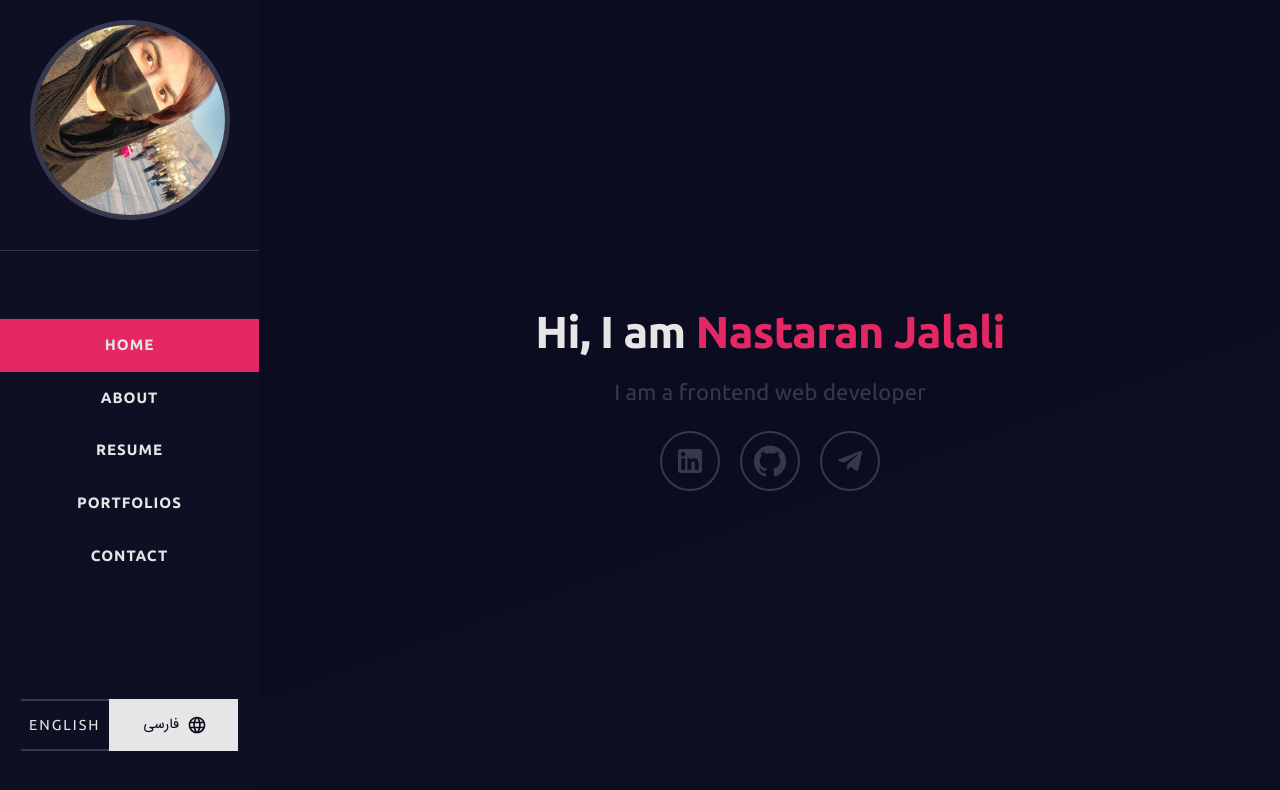
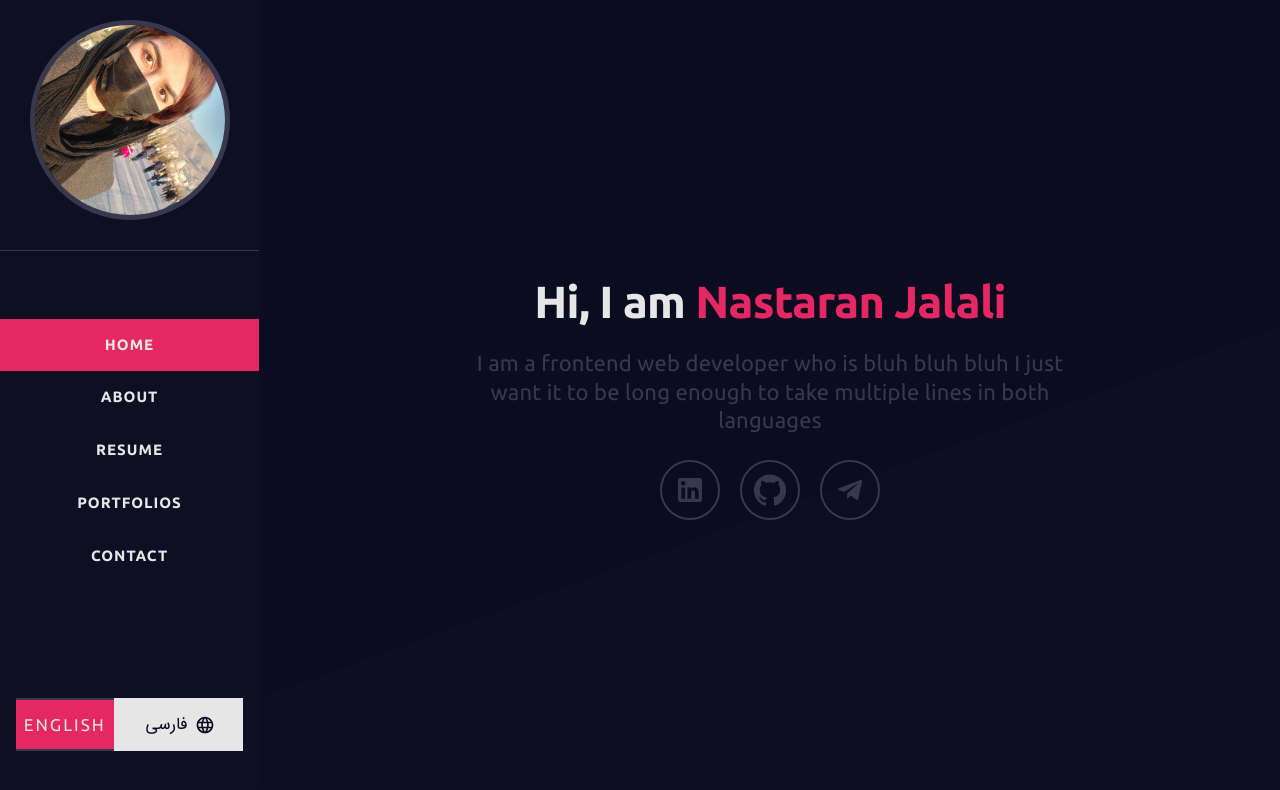
Before and after one commit to nastaranjalali/resumeReactApp, a React (Create React App) app: page / in a window 1280 px wide. Shown: the top 790 px of the page. Built offline with nearby package versions, Linux system fonts and the light colour scheme; what jss-rtl would draw is missing.

Commit message:
add descriptions and texts

```diff
--- a/src/localization/en.js
+++ b/src/localization/en.js
@@ -7,7 +7,19 @@ export default {
     contact : "CONTACT",
     hi1:"Hi, I am ",
     hi2 :"",
-    homeDesc:"I am a frontend web developer",
-    aboutMe:"ABOUT ME"
+    homeDesc:"I am a frontend web developer who is bluh bluh bluh I just want it to be long enough to take multiple lines in both languages ",
+    aboutMe:"ABOUT ME",
+    fullName:"Full Name",
+    age:"Age",
+    nationality:"Nationality",
+    languages:"Languages",
+    phone:"Phone",
+    years:"years",
+    iranian:"Iranian",
+    persian:"Persian",
+    english:"English",
+    german:"German",
+    services:"Services",
+    downloadcv:"Download CV",
 
 }
--- a/src/localization/fa.js
+++ b/src/localization/fa.js
@@ -7,7 +7,19 @@ export default {
     contact : "ارتباط با من",
     hi1:"سلام من ",
     hi2 :" هستم",
-    homeDesc:"برنامه نویس و توسعه دهنده سمت کاربر",
-    aboutMe:"معرفی"
+    homeDesc:"  برنامه نویس و توسعه دهنده سمت کاربر اممم ساری باید متن طولانی تری بنویسم بعدا فکر میکنم یه متن طولانی درست و حسابی مینوسیم ولی خب در حال حاضر همین خوبه",
+    aboutMe:"معرفی",
+    fullName:"نام کامل",
+    age:"سال",
+    nationality:"ملیت",
+    languages:"زبان\u200cها",
+    phone:"تلفن",
+    years:"سال",
+    iranian:"ایرانی",
+    persian:"فارسی",
+    english:"انگلیسی",
+    german:"آلمانی",
+    services:"خدمات",
+    downloadcv:"دانلود رزومه",
 
 }
--- a/src/screens/AboutScreen.js
+++ b/src/screens/AboutScreen.js
@@ -4,7 +4,7 @@ import theme from "../themes/theme";
 import {getTranslate} from "../localization";
 import Title from "../components/Title";
 import aboutMePic from "../assets/images/aboutMePic.jpg"
-import {Grid} from "@material-ui/core";
+import {Button, Grid, Typography} from "@material-ui/core";
 
 const useStyles = makeStyles({
     root: {
@@ -17,10 +17,11 @@ const useStyles = makeStyles({
         // backgroundColor:"#883",
         position: "relative",
         padding: 20,
+        minHeight: 400,
         "&::before": {
             content: "''",
             width: "20px",
-            height: "230px",
+            height: "60%",
             backgroundColor: "rgba(229,39,100,0.7)",
             position: "absolute",
             top: 20,
@@ -28,7 +29,7 @@ const useStyles = makeStyles({
         }, "&::after": {
             content: "''",
             width: "20px",
-            height: "230px",
+            height: "60%",
             backgroundColor: "rgba(229,39,100,0.7)",
             position: "absolute",
             bottom: 20,
@@ -38,15 +39,29 @@ const useStyles = makeStyles({
 
     },
     aboutMePic: {
-        width: "100%"
+        width: "100%",
+        height: "100%"
 
     },
     textContainer: {
-        backgroundColor: "#833",
-        padding: 35,
+        padding: 20,
+        textAlign: "left",
 
 
+    },
+    name: {
+        color: "rgba(229,39,100,1)"
+    },
+    bold: {
+        minWidth: 130,
+        display: "inline-block"
+    },
+    cvButton:{
+        '&:hover':{
+            backgroundColor: "rgba(191, 23, 77, 0.6)",
+        }
     }
+
 
 });
 
@@ -61,9 +76,35 @@ function About() {
                     <img src={aboutMePic} alt="" className={classes.aboutMePic}/>
                 </Grid>
                 <Grid xs={12} md={6} className={classes.textContainer}>
+                    <Typography variant={"h3"} style={{marginBottom: "15px"}}>{translate.hi1}<span
+                        className={classes.name}>{translate.name}</span>{translate.hi2}</Typography>
+                    <Typography variant={"body1"} style={{marginBottom: "15px"}}>{translate.homeDesc}</Typography>
+                    <Typography variant={"body1"} style={{marginBottom: 10}}>
+                        <b className={classes.bold}>{translate.fullName}</b>
+                        : {translate.name}
+                    </Typography><Typography variant={"body1"} style={{marginBottom: 10}}>
+                    <b className={classes.bold}>{translate.age}</b>
+                    : 21 {translate.years}
+                </Typography><Typography variant={"body1"} style={{marginBottom: 10}}>
+                    <b className={classes.bold}>{translate.nationality}</b>
+                    : {translate.iranian}
+                </Typography><Typography variant={"body1"} style={{marginBottom: 10}}>
+                    <b className={classes.bold}>{translate.languages}</b>
+                    : {translate.persian}, {translate.english}, {translate.german},
+                </Typography><Typography variant={"body1"} style={{marginBottom: 10}}>
+                    <b className={classes.bold}>{translate.phone}</b>
+                    : (+98)9034066980
+                </Typography>
+                    <div style={{
+                        display: "flex", marginTop: 25,
+                        "&::hover": {}
 
+                    }}>
+                        <Button variant="button" className={classes.cvButton}>{translate.downloadcv}</Button>
+                    </div>
                 </Grid>
             </Grid>
+            <Title text={translate.services}/>
         </Grid>
 
 
--- a/src/screens/homeScreen.js
+++ b/src/screens/homeScreen.js
@@ -58,7 +58,7 @@ function Home() {
             <div className={"bg"}>
             </div>
             <Typography variant={"h1"} style={{marginBottom:"15px"}}>{translate.hi1}<span className={classes.name}>{translate.name}</span>{translate.hi2}</Typography>
-            <Typography variant={"body1"} style={{marginBottom:"15px"}}>{translate.homeDesc}</Typography>
+            <Typography variant={"body1"} style={{marginBottom:"15px",width:"60%"}}>{translate.homeDesc}</Typography>
             <div className={classes.btnContainer}>
                 <IconButton className={classes.iconBTN}>
                     <LinkedInIcon className={classes.Icon}/>
--- a/src/themes/theme.js
+++ b/src/themes/theme.js
@@ -11,67 +11,72 @@ const theme = createTheme(
             h1: {
                 fontWeight: 700,
                 fontFamily: getFonts(),
-                fontSize: "2.8rem",
+                fontSize: getDirection()==="rtl"?43:45,
                 lineHeight: "4rem"
             },
             h2: {
                 fontWeight: 700,
                 fontFamily: getFonts(),
-                fontSize: "2.57rem",
+                fontSize: getDirection()==="rtl"?39:41,
                 lineHeight: "3.2857rem"
             },
             h3: {
                 fontWeight: 600,
                 fontFamily: getFonts(),
-                fontSize: "2rem",
+                fontSize: getDirection()==="rtl"?30:32,
                 lineHeight: "2.7rem"
             }, h4: {
                 fontWeight: 600,
                 fontFamily: getFonts(),
-                fontSize: "1.71rem",
+                fontSize: getDirection()==="rtl"?25:27,
                 lineHeight: "2.43rem"
             }, h5: {
                 fontWeight: 600,
                 fontFamily: getFonts(),
-                fontSize: "1.43rem",
+                fontSize: getDirection()==="rtl"?21:23,
                 lineHeight: "2.14rem"
             },
             h6: {
                 fontWeight: 600,
                 fontFamily: getFonts(),
-                fontSize: "1.14rem",
+                fontSize: getDirection()==="rtl"?16:18,
                 lineHeight: "1.857rem"
             },
             subtitle1: {
                 fontWeight: 400,
                 fontFamily: getFonts(),
-                fontSize: "1.25rem",
+                fontSize: getDirection()==="rtl"?18:20,
                 lineHeight: "2rem",
                 marginTop: 15
             },
             body1: {
                 fontWeight: 400,
                 fontFamily: getFonts(),
-                fontSize: 22,
-                lineHeight: "1.8rem",
+                fontSize: getDirection()==="rtl"?20:22,
+                lineHeight: "1.81rem",
                 color:"#37374e"
             },
             body2: {
                 fontWeight: 600,
                 fontFamily: getFonts(),
-                fontSize: ".94rem",
+                fontSize: getDirection()==="rtl"?13:15,
                 lineHeight: "1.8rem",
                 color:"#e6e6e6",
                 textAlign: "center",
-                letterSpacing:1,
+                letterSpacing: getDirection()==="rtl"?0:1,
             },
             button:{
                 fontWeight: 400,
                 fontFamily: getFonts(),
-                fontSize: ".9rem",
-                lineHeight: 50,
+                fontSize: getDirection()==="rtl"?15:17,
+                lineHeight: 3,
+                backgroundColor: "rgba(229,39,100,1)",
                 color:"#e6e6e6",
-                letterSpacing:2
+                letterSpacing: getDirection()==="rtl"?0:2,
+                borderRadius:10,
+                '&:hover':{
+                    backgroundColor:"#ffc"
+                }
             }
         }
     }
```
Also changed, not shown: src/assets/images/aboutMePic.jpg (added).
